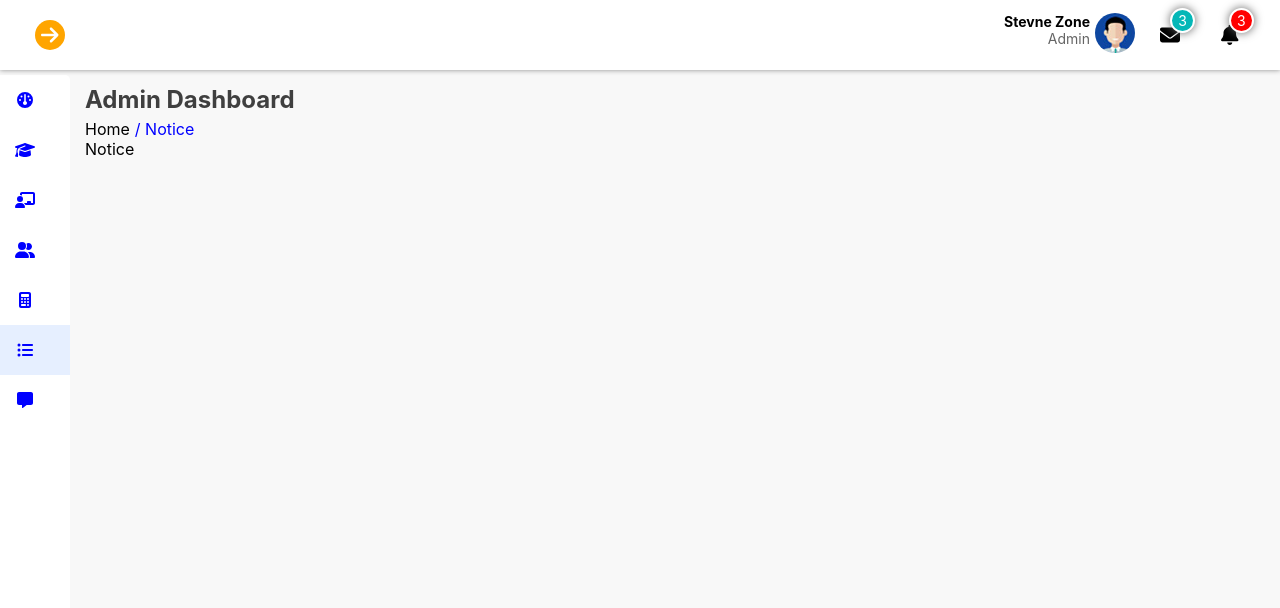
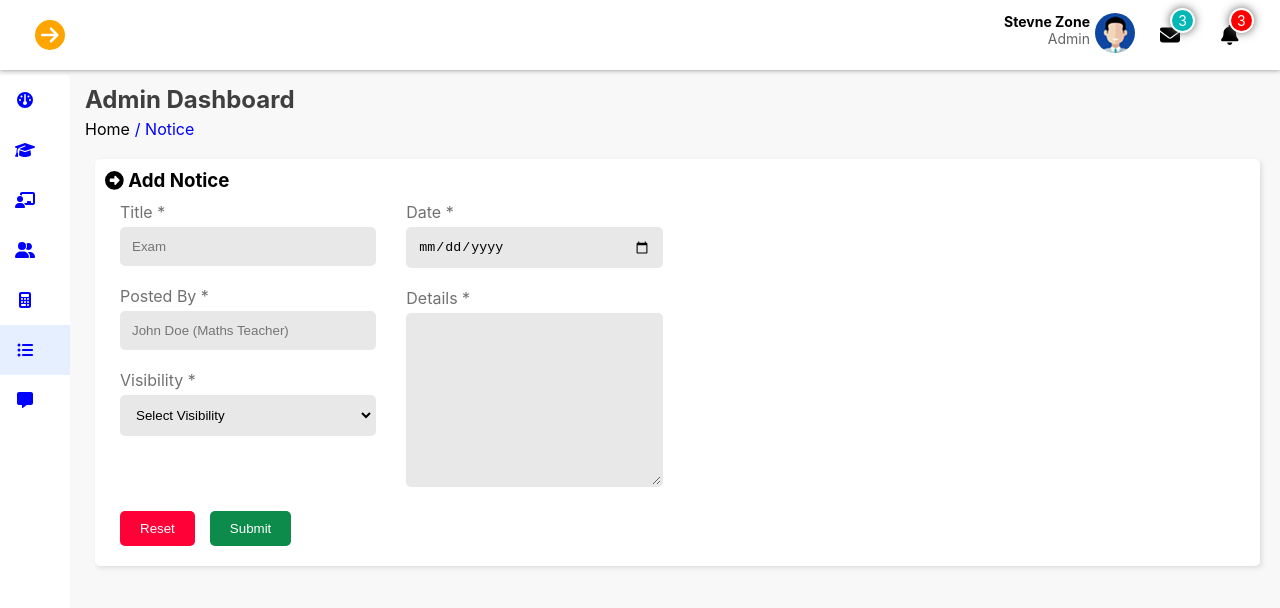
Before and after one commit to Vinoth82003/school_frontend, a React (Create React App) app: page / in a window 1280 px wide. Shown: the top 608 px of the page. Built offline with nearby package versions, Linux system fonts and the light colour scheme.

Commit message:
adding notice

```diff
--- a/src/Components/Notice.jsx
+++ b/src/Components/Notice.jsx
@@ -1,7 +1,89 @@
 import React from "react";
+import { FontAwesomeIcon } from "@fortawesome/react-fontawesome";
+import { faArrowAltCircleRight } from "@fortawesome/free-solid-svg-icons";
+import "../css/addstudent.css";
 
 const Notice = () => {
-  return <div>Notice</div>;
+  return (
+    <>
+      <main className="admin_page">
+        <section className="chart_containers">
+          <form action="#" method="post" className="table_box">
+            <h1>
+              <FontAwesomeIcon icon={faArrowAltCircleRight} /> Add Notice
+            </h1>
+            <div className="container">
+              <div className="row">
+                <div className="col">
+                  <div className="input-field">
+                    <label htmlFor="fname">Title *</label>
+                    <input
+                      type="text"
+                      name="fname"
+                      id="fname"
+                      className="form_input"
+                      placeholder="Exam"
+                      required
+                    />
+                  </div>
+                  <div className="input-field">
+                    <label htmlFor="lname">Posted By *</label>
+                    <input
+                      type="text"
+                      name="idno"
+                      id="idno"
+                      className="form_input"
+                      placeholder="John Doe (Maths Teacher)"
+                      required
+                    />
+                  </div>
+                  <div className="input-field">
+                    <label htmlFor="lname">Visibility *</label>
+                    <select name="visible" id="visible">
+                      <option value="">Select Visibility</option>
+                      <option value="all">All</option>
+                      <option value="1">1</option>
+                    </select>
+                  </div>
+                </div>
+                <div className="col">
+                  <div className="input-field">
+                    <label htmlFor="email">Date *</label>
+                    <input
+                      type="date"
+                      name="date"
+                      id="date"
+                      className="form_input"
+                      required
+                    />
+                  </div>
+                  <div className="input-field text-area">
+                    <label htmlFor="expense">Details *</label>
+                    <textarea
+                      name="details"
+                      id="details"
+                      rows={10}
+                      cols={10}
+                    ></textarea>
+                  </div>
+                </div>
+              </div>
+              <div className="row">
+                <div className="col buttons">
+                  <button type="reset" className="submit-btn reset-btn">
+                    Reset
+                  </button>
+                  <button type="submit" className="submit-btn">
+                    Submit
+                  </button>
+                </div>
+              </div>
+            </div>
+          </form>
+        </section>
+      </main>
+    </>
+  );
 };
 
 export default Notice;
```
